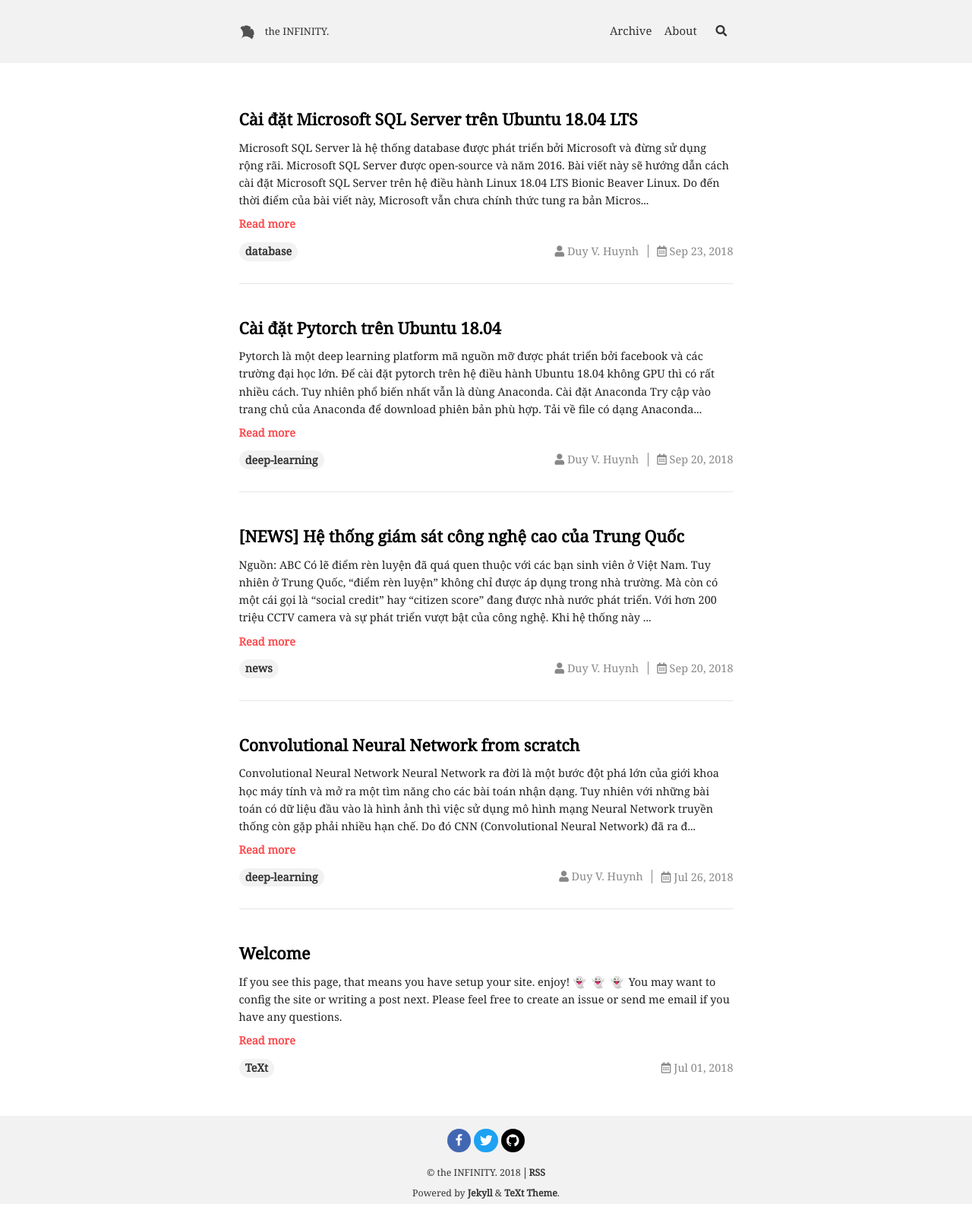
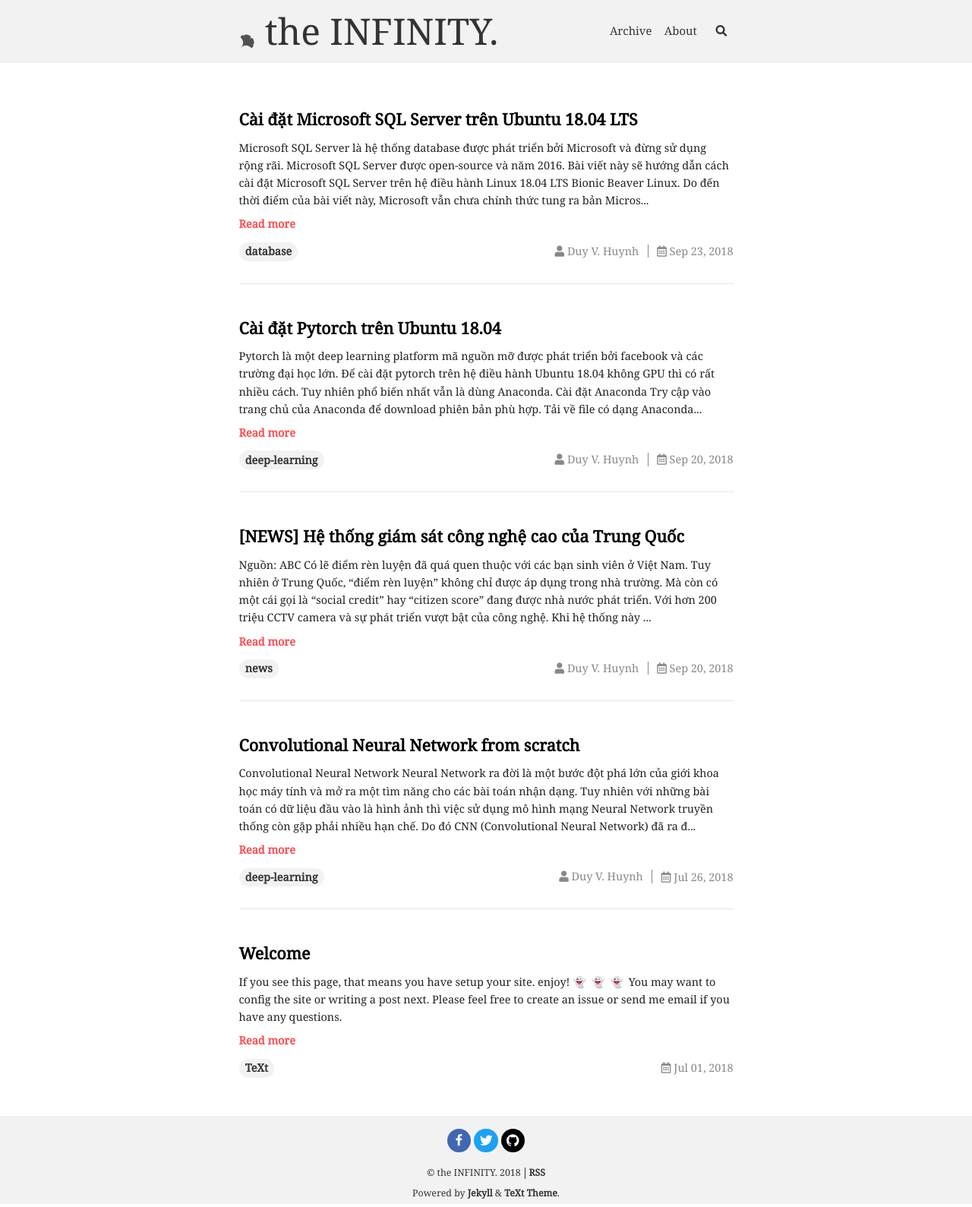
Before and after one commit to vndee/vndee-oldsite, a Jekyll site: the page built from index.html, in a window 1280 px wide. Shown: the whole page at 76% size. Built offline with Jekyll 4.4.1, drawn with Linux system fonts in a browser that asks for light colours; nearby versions of some CDN libraries; emoji names are drawn with the system emoji font; the list of posts is cut into pages by our own code.

Commit message:
Update header.html

```diff
--- a/_includes/header.html
+++ b/_includes/header.html
@@ -12,7 +12,7 @@
           {%- assign _paths_root = site.paths.root | default: site.data.variables.default.paths.root  -%}
           {%- include snippets/get-nav-url.html path=_paths_root -%}
           {%- if site.title -%}
-            <a title="{%- if site.description -%}{{ site.description }}{%- endif -%}" href="{{ __return }}">{{ site.title }}</a>
+            <a title="{%- if site.description -%}{{ site.description }}{%- endif -%}" href="{{ __return }}"><font size=18>{{ site.title }}</font></a>
           {%- endif -%}
         </div>
         <button class="button button--secondary button--circle search-button js-search-toggle"><i class="fas fa-search"></i></button>
```
